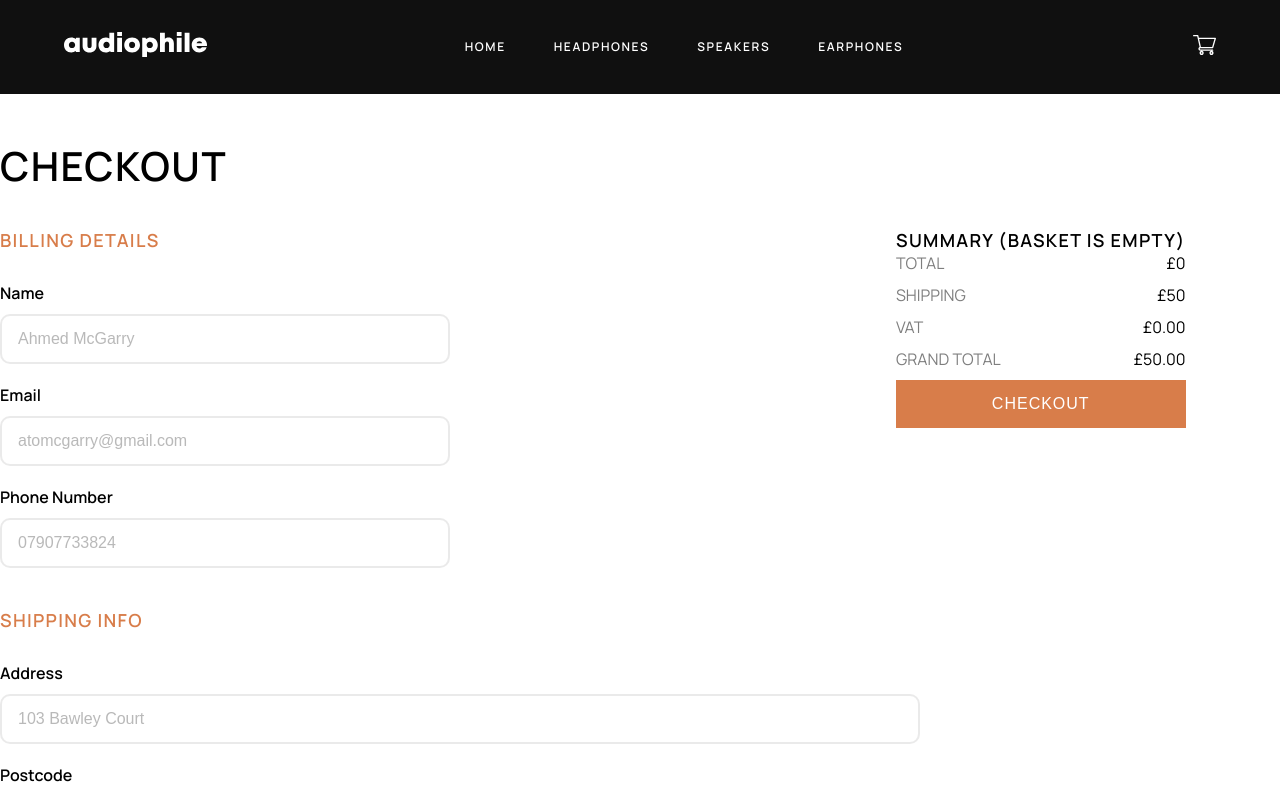
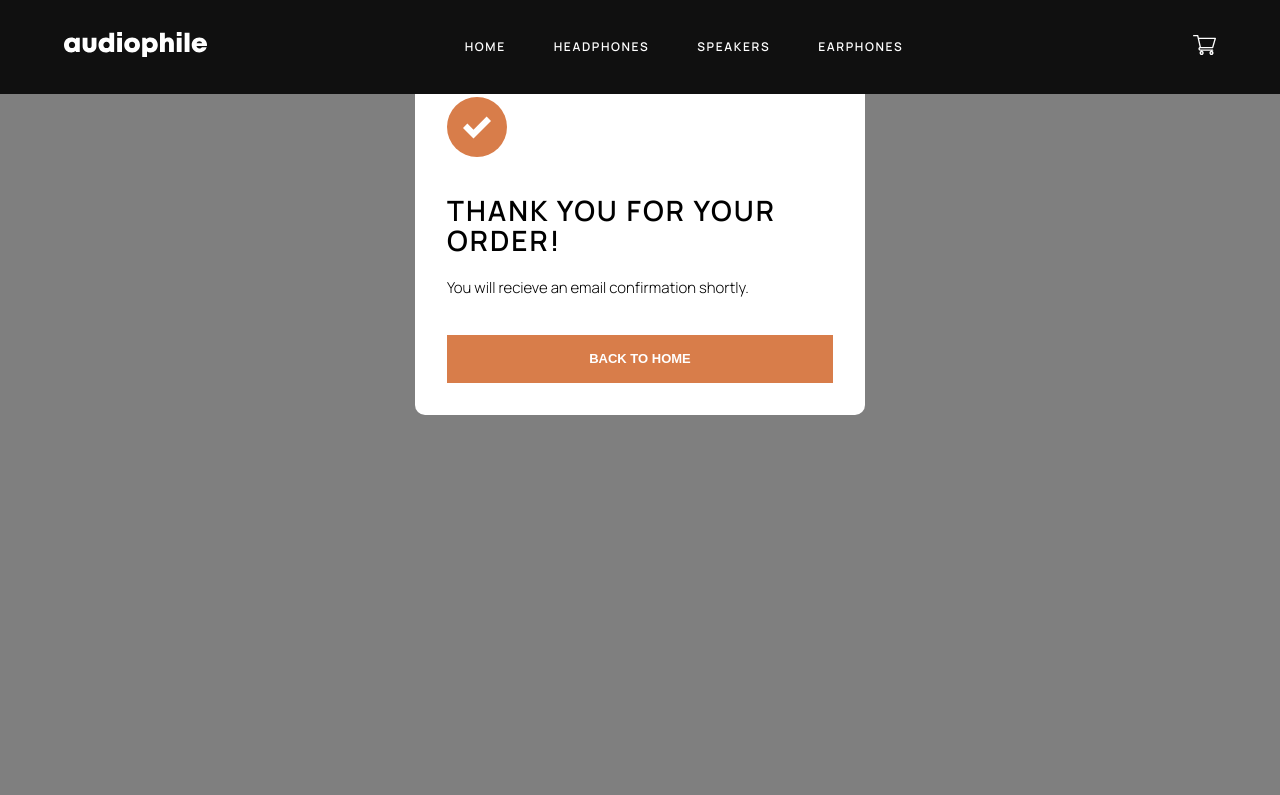
Before and after one commit to McGarry-A/audiophile, a React (Create React App) app: page /checkout in a window 1280 px wide. Shown: the top 795 px of the page. Built offline with nearby package versions, Linux system fonts and the light colour scheme.

Commit message:
checked out section

```diff
--- a/package.json
+++ b/package.json
@@ -13,6 +13,7 @@
     "@types/react-modal": "^3.13.1",
     "react": "^17.0.2",
     "react-dom": "^17.0.2",
+    "react-icons": "^4.3.1",
     "react-modal": "^3.14.4",
     "react-router-dom": "^6.2.1",
     "react-scripts": "5.0.0",
--- a/src/App.tsx
+++ b/src/App.tsx
@@ -12,7 +12,6 @@ import Modal from "react-modal";
 import CheckoutModal from "./components/CheckoutModal/CheckoutModal";
 import CheckoutPage from "./screens/CheckoutPage/CheckoutPage";
 import { BasketContext, BasketInterface } from ".";
-import ScrollToTop from "./utils/ScrollToTop";
 
 const App = () => {
   const [modalIsOpen, setIsOpen] = useState<boolean>(false);
--- /dev/null
+++ b/src/components/CheckedOut/CheckedOut.css
@@ -0,0 +1,101 @@
+@import url("https://fonts.googleapis.com/css2?family=Manrope:wght@300;400;500;600;700&display=swap");
+.checked-out-wrapper .checked-out-modal h1 {
+  font-family: "Manrope", sans-serif;
+  font-weight: 600;
+  text-transform: uppercase;
+  font-size: 56px;
+  letter-spacing: 2px;
+  line-height: 58px;
+}
+
+.checked-out-wrapper .checked-out-modal .checked-out-confirmation-email {
+  font-family: "Manrope", sans-serif;
+  font-weight: 300;
+  font-size: 15px;
+  line-height: 25px;
+}
+
+.checked-out-wrapper {
+  -webkit-box-pack: center;
+      -ms-flex-pack: center;
+          justify-content: center;
+  -webkit-box-align: center;
+      -ms-flex-align: center;
+          align-items: center;
+  position: absolute;
+  top: 0;
+  bottom: 0;
+  left: 0;
+  right: 0;
+  background-color: rgba(0, 0, 0, 0.5);
+  -webkit-transition: opacity 0.2s ease;
+  transition: opacity 0.2s ease;
+  overflow: hidden;
+}
+
+.checked-out-wrapper .checked-out-modal {
+  height: 350px;
+  width: 450px;
+  background-color: white;
+  top: 30%;
+  left: 50%;
+  -webkit-transform: translate(-50%, -50%);
+          transform: translate(-50%, -50%);
+  position: absolute;
+  padding: 2em;
+  border-radius: 10px;
+  display: -webkit-box;
+  display: -ms-flexbox;
+  display: flex;
+  -webkit-box-orient: vertical;
+  -webkit-box-direction: normal;
+      -ms-flex-direction: column;
+          flex-direction: column;
+  -webkit-box-pack: justify;
+      -ms-flex-pack: justify;
+          justify-content: space-between;
+}
+
+.checked-out-wrapper .checked-out-modal .checked-out-checkmark-container {
+  padding: 1em;
+  border-radius: 50%;
+  width: 60px;
+  height: 60px;
+  background-color: #d87d4a;
+  display: -webkit-box;
+  display: -ms-flexbox;
+  display: flex;
+  -webkit-box-pack: center;
+      -ms-flex-pack: center;
+          justify-content: center;
+  -webkit-box-align: center;
+      -ms-flex-align: center;
+          align-items: center;
+}
+
+.checked-out-wrapper .checked-out-modal h1 {
+  margin-top: 20px;
+  margin-bottom: 20px;
+  font-size: 28px;
+  line-height: 30px;
+  font-weight: 600;
+}
+
+.checked-out-wrapper .checked-out-modal button {
+  text-transform: uppercase;
+  padding: 0.8em 1.8em;
+  border: none;
+  color: white;
+  background-color: #d87d4a;
+  width: 160px;
+  height: 48px;
+  font-size: 13px;
+  cursor: pointer;
+  width: 100%;
+  font-weight: 600;
+}
+
+.checked-out-wrapper .checked-out-modal button:hover {
+  background-color: #fbaf85;
+}
+/*# sourceMappingURL=CheckedOut.css.map */
--- /dev/null
+++ b/src/components/CheckedOut/CheckedOut.scss
@@ -0,0 +1,61 @@
+@import "../../styles/styles";
+
+.checked-out-wrapper {
+  justify-content: center;
+  align-items: center;
+  position: absolute;
+  top: 0;
+  bottom: 0;
+  left: 0;
+  right: 0;
+  background-color: rgba(0, 0, 0, 0.5);
+  transition: opacity 0.2s ease;
+  overflow: hidden;
+
+  .checked-out-modal {
+    height: 350px;
+    width: 450px;
+    background-color: white;
+    top: 30%;
+    left: 50%;
+    transform: translate(-50%, -50%);
+    position: absolute;
+    padding: 2em;
+    border-radius: 10px;
+
+    display: flex;
+    flex-direction: column;
+    justify-content: space-between;
+
+    .checked-out-checkmark-container {
+        padding: 1em;
+        border-radius: 50%;
+        width: 60px;
+        height: 60px;
+        background-color: $primary-brownish-orange;
+        display: flex;
+        justify-content: center;
+        align-items: center;
+    }
+
+    h1 {
+        margin-top: 20px;
+        margin-bottom: 20px;
+
+        @extend %main-heading;
+        font-size: 28px;
+        line-height: 30px;
+        font-weight: $font-bold;
+    }
+
+    .checked-out-confirmation-email {
+        @extend %text-body;
+    }
+
+    button {
+        @include button-one;
+        width: 100%;
+        font-weight: $font-bold;
+    }
+  }
+}
--- /dev/null
+++ b/src/components/CheckedOut/CheckedOut.tsx
@@ -0,0 +1,29 @@
+import "./CheckedOut.css";
+import { ImCheckmark } from "react-icons/im";
+import { NavLink } from "react-router-dom";
+
+const CheckedOut = () => {
+  return (
+    <div className="checked-out-wrapper">
+      <div className="checked-out-modal">
+        <div className="checked-out-checkmark-container">
+          <ImCheckmark size={"4em"} fill="white" />
+        </div>
+        <div>
+          <h1>Thank you for your order!</h1>
+          <p className="checked-out-confirmation-email">
+            You will recieve an email confirmation shortly.
+          </p>
+        </div>
+        <div className="checked-out-item-list">
+
+        </div>
+        <NavLink to={"/"}>
+          <button>Back to Home</button>
+        </NavLink>
+      </div>
+    </div>
+  );
+};
+
+export default CheckedOut;
--- a/src/components/CheckoutModal/CheckoutModal.css
+++ b/src/components/CheckoutModal/CheckoutModal.css
@@ -16,7 +16,7 @@
 
 .modal {
   max-width: 400px;
-  min-height: 300px;
+  min-height: 100px;
   position: relative;
 }
 
--- a/src/components/CheckoutModal/CheckoutModal.scss
+++ b/src/components/CheckoutModal/CheckoutModal.scss
@@ -2,7 +2,7 @@
 
 .modal {
   max-width: 400px;
-  min-height: 300px;
+  min-height: 100px;
   position: relative;
   .modal-container {
     .modal-header {
--- a/src/screens/CheckoutPage/CheckoutPage.tsx
+++ b/src/screens/CheckoutPage/CheckoutPage.tsx
@@ -1,14 +1,24 @@
 import Form from "../../components/Form/Form";
 import "./CheckoutPage.css";
 import CheckoutModal from "../../components/CheckoutModal/CheckoutModal";
+import { useState } from "react";
+import CheckedOut from "../../components/CheckedOut/CheckedOut";
 const CheckoutPage = () => {
+  const [checkoutComplete, setCheckoutComplete] = useState<boolean>(true);
+
   return (
     <div className="checkout-page">
-      <h2 className="checkout-title">Checkout</h2>
-      <div className="checkout-body">
-        <Form />
-        <CheckoutModal editable={false} />
-      </div>
+      {checkoutComplete === true ? (
+        <CheckedOut />
+      ) : (
+        <div>
+          <h2 className="checkout-title">Checkout</h2>
+          <div className="checkout-body">
+            <Form />
+            <CheckoutModal editable={false} />
+          </div>
+        </div>
+      )}
     </div>
   );
 };
--- a/src/utils/ScrollToTop.tsx
+++ b/src/utils/ScrollToTop.tsx
@@ -5,7 +5,6 @@ const ScrollToTop = () => {
     const { pathname } = useLocation()
     useEffect(() => {
         console.log(pathname)
-        /* settimeout make sure this run after components have rendered. This will help fixing bug for some views where scroll to top not working perfectly */
         setTimeout(() => {
             window.scrollTo({ top: 0, behavior: 'smooth' })
         }, 0)
```
Also changed, not shown: 2 other files (tests, documents, lock files or other folders).
